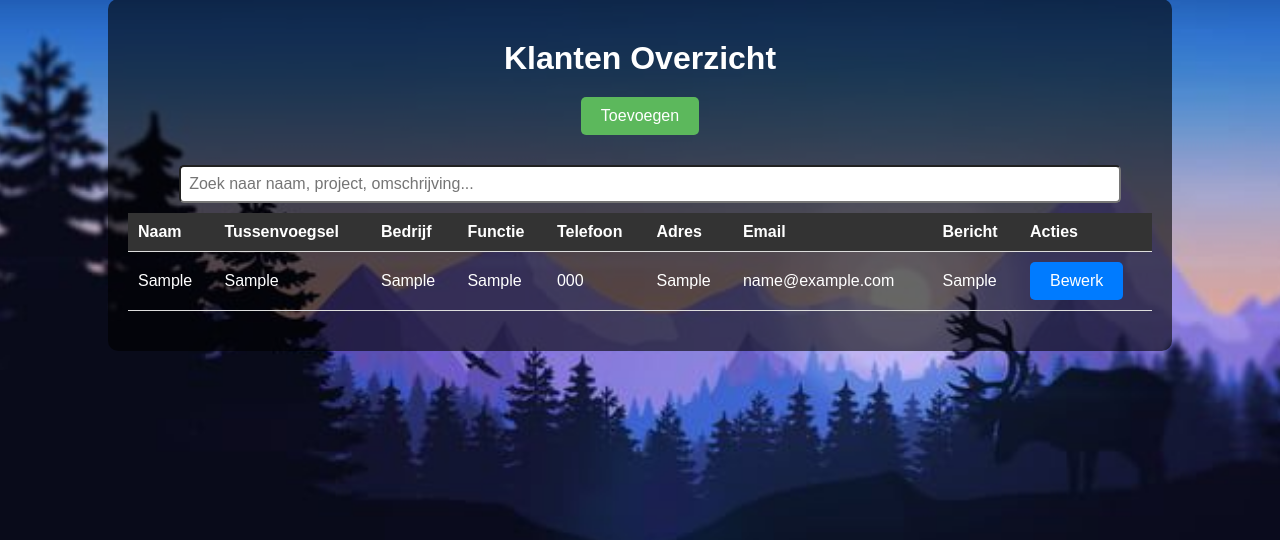
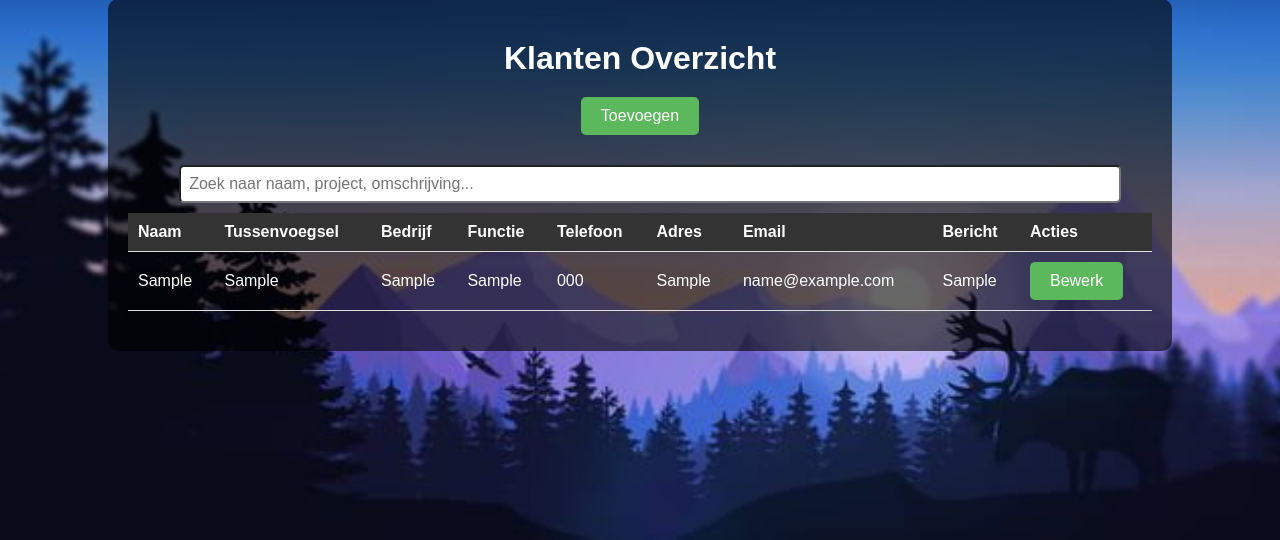
Before and after one commit to luukEU/urenregistratiesysteem, a PHP site: page /klanteninfo.php in a window 1280 px wide. Shown: the part 101-641 px from the top of the page. Run offline with PHP 8.4, Linux system fonts and the light colour scheme; tables that the repository leaves empty or names only in its code hold one stand-in row (values such as "Sample post").

Commit message:
bewerk button green

```diff
--- a/klanteninfo.php
+++ b/klanteninfo.php
@@ -256,7 +256,7 @@ try {
                             <td>" . htmlspecialchars($row['bericht']) . "</td>
                                 <td class='actions-cell'>
                               <a href='klantenbewerken.php?id=" . $row['id'] . "'>
-                                <button class='button2'>Bewerk</button>
+                                <button class='add-btn'>Bewerk</button>
                               </a>
                           </tr>";
                 }
--- a/medewerkersbewerken.php
+++ b/medewerkersbewerken.php
@@ -74,7 +74,7 @@ if (!$result) {
     die("Medewerker met ID $id niet gevonden.");
 }
 
-header("Location: aanvrageninfo.php");
+
 ?>
 
 <!DOCTYPE html>
```
